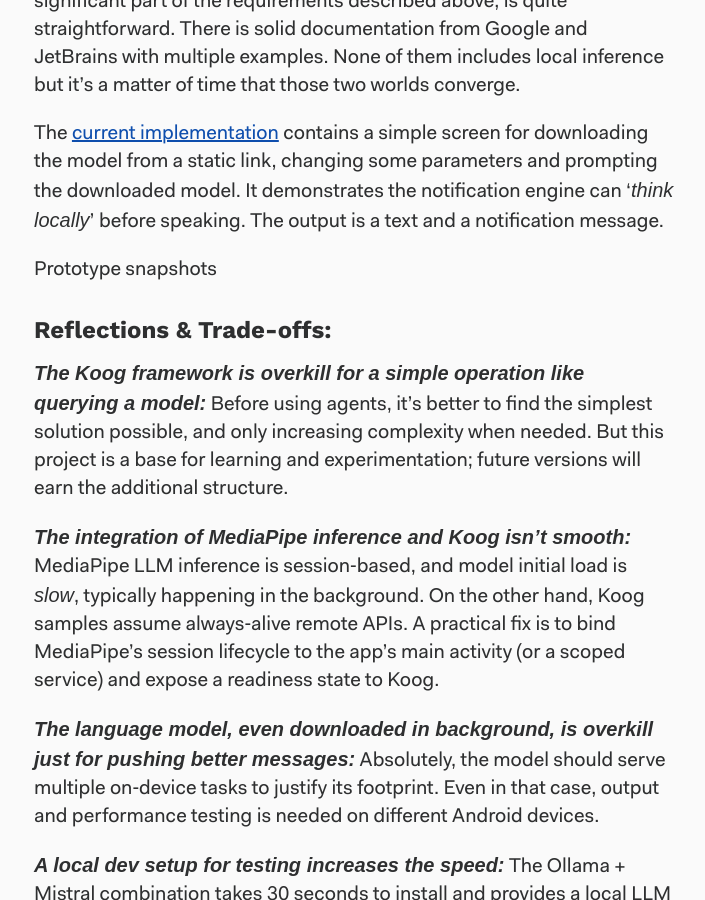
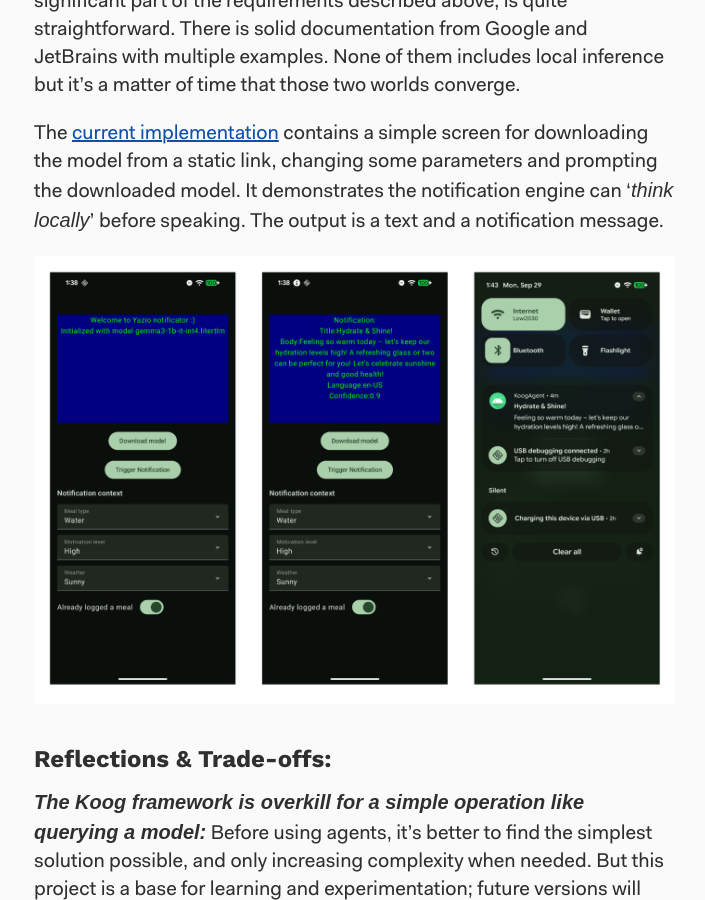
Before and after one commit to monday8am/monday8am.github.io, a Jekyll site: the page built from _posts/2025-10-01-flat-notifications-edge-ai.md, in a window 1280 px wide and 900 px high, scrolled down 6695 px. Shown: the whole window, without its empty margins (286-991 px from the left). Built offline with Jekyll 4.4.1, drawn with Linux system fonts in a browser that asks for light colours; some web fonts are replaced.

Commit message:
Fix small issues. Add prototype snapshots

```diff
--- a/_posts/2025-10-01-flat-notifications-edge-ai.md
+++ b/_posts/2025-10-01-flat-notifications-edge-ai.md
@@ -123,7 +123,7 @@
 
 The [current implementation](https://github.com/monday8am/koogagent) contains a simple screen for downloading the model from a static link, changing some parameters and prompting the downloaded model. It demonstrates the notification engine can ‘_think locally_’ before speaking. The output is a text and a notification message.
 
-Prototype snapshots
+![Screenshot]({{ "/assets/img/koog-prototype.png" | absolute_url }})
 
 ### Reflections & Trade-offs:
 
```
Also changed, not shown: assets/img/koog-prototype.png (added).
